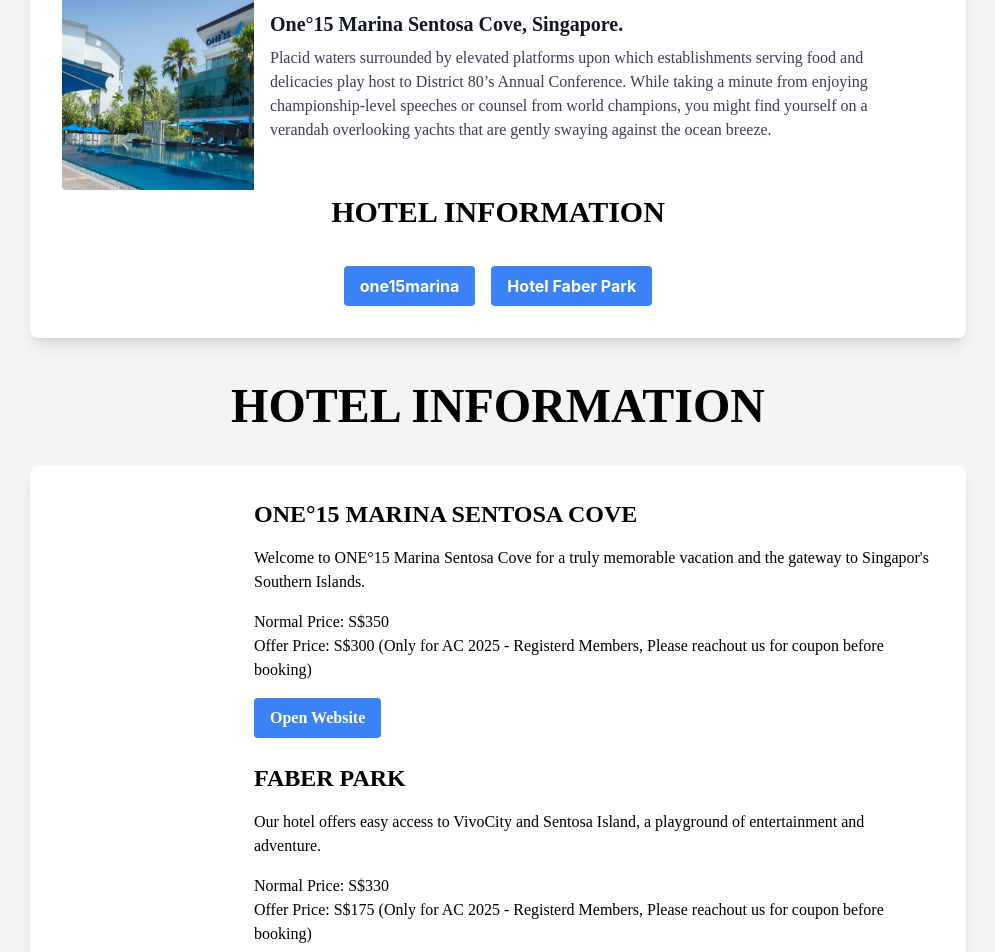
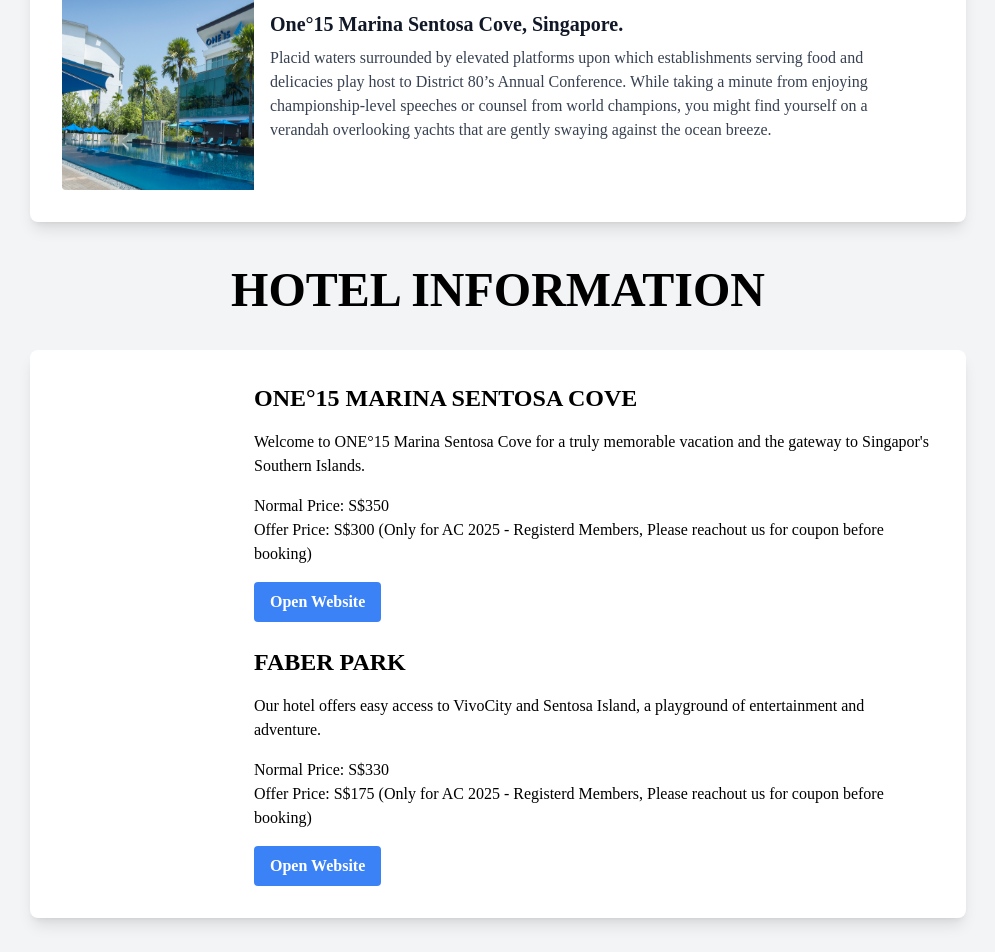
Before and after one commit to maksha19/ac-landing-page, a React (Create React App) app: page / in a window 1280 px wide. Shown: the part 3474-4426 px from the top of the page, without its empty margins (142-1137 px from the left). Built offline with nearby package versions, Linux system fonts and the light colour scheme; a web font is replaced by a local one.

Commit message:
remove hotel info from venue

```diff
--- a/src/components/Venue.tsx
+++ b/src/components/Venue.tsx
@@ -26,20 +26,6 @@
                             </div>
                         </div>
                     </div>
-                    <div className="md:flex md:flex-col" id="hotel">
-                        <div style={{ fontFamily: "Franklin" }}
-                            className="mb-4 font-bold text-xl md:text-3xl uppercase w-full text-center p-1 ">
-                            Hotel information
-                        </div>
-                        <div className="flex flex-row space-x-4 mt-4 justify-center">
-                            <a href="https://one15marina.com/hotel/overview/" target="_blank" rel="noopener noreferrer">
-                                <button className="bg-blue-500 hover:bg-blue-700 text-white font-bold py-2 px-4 rounded w-full">one15marina</button>
-                            </a>
-                            <a href="https://all.accor.com/hotel/C266/index.en.shtml?utm_campaign=seo+maps&utm_medium=seo+maps&utm_source=bing+maps" target="_blank" rel="noopener noreferrer">
-                                <button className="bg-blue-500 hover:bg-blue-700 text-white font-bold py-2 px-4 rounded w-full">Hotel Faber Park</button>
-                            </a>
-                        </div>
-                    </div>
                 </div>
 
             </div>
```
